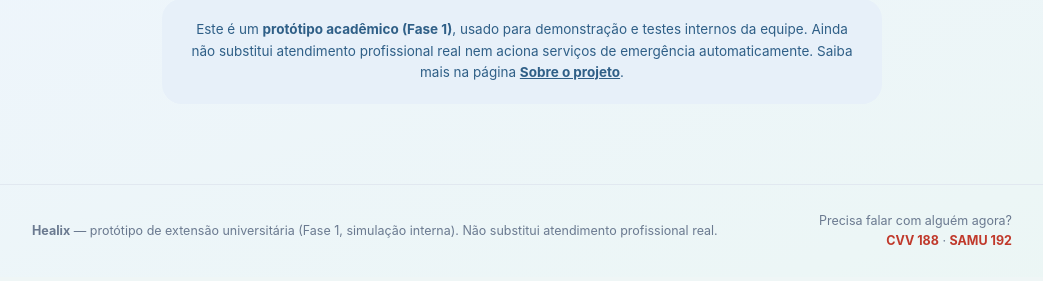
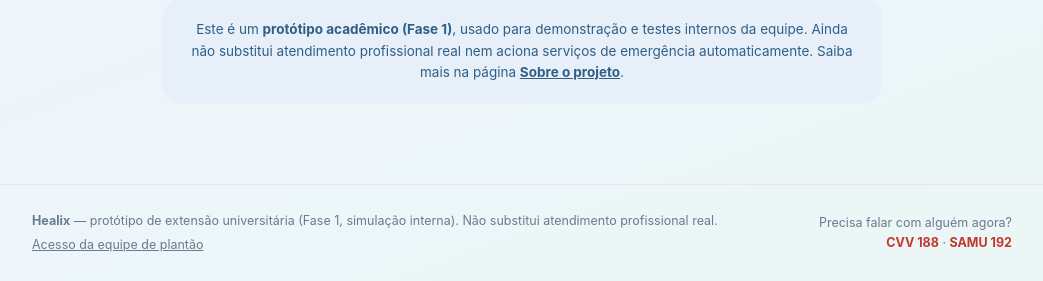
Before and after one commit to vitorvof/viva-projeto-faculdade, a Flask app: page / in a window 1280 px wide. Shown: the part 830-1111 px from the top of the page, without its empty margins (118-1161 px from the left). Before the commit the page ends 1075 px from the top, so only its background shows below. Run offline with Flask 3, Linux system fonts and the light colour scheme.

Commit message:
Add files via upload

```diff
--- a/app/frontend/static/style.css
+++ b/app/frontend/static/style.css
@@ -918,6 +918,8 @@ textarea.note-input {
 .footer-col { font-size: 12.5px; color: var(--muted); line-height: 1.6; }
 .footer-emergency { text-align: right; }
 .footer-emergency-numbers a { font-weight: 700; color: var(--danger); text-decoration: none; }
+.footer-team-link { margin-top: 4px; }
+.footer-team-link a { color: var(--muted); text-decoration: underline; }
 
 @media (max-width: 760px) {
   .site-nav { display: none; width: 100%; order: 3; }
--- a/app/frontend/templates/base.html
+++ b/app/frontend/templates/base.html
@@ -53,6 +53,7 @@
       <div class="footer-col">
         <strong>Healix</strong> — protótipo de extensão universitária (Fase 1, simulação interna).
         Não substitui atendimento profissional real.
+        <div class="footer-team-link"><a href="{{ url_for('login') }}">Acesso da equipe de plantão</a></div>
       </div>
       <div class="footer-col footer-emergency">
         <div>Precisa falar com alguém agora?</div>
```
